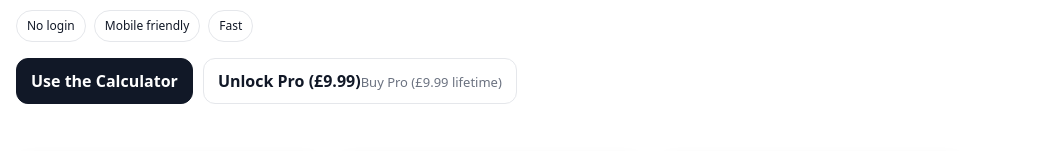
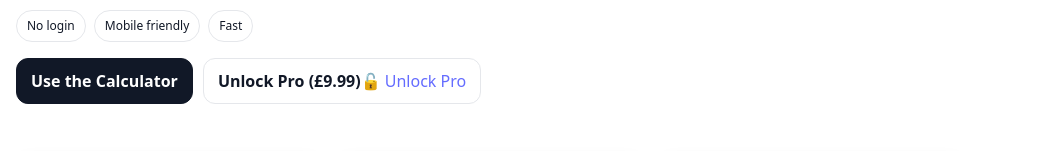
Before and after one commit to alanlea29/trading-risk-calculator, a React (Vite) app in the folder app/: page / in a window 1280 px wide. Shown: the part 231-382 px from the top of the page, without its empty margins (0-1043 px from the left). Built offline with nearby package versions, Linux system fonts and the light colour scheme.

Commit message:
Update CTA and fixes

```diff
--- a/app/src/App.jsx
+++ b/app/src/App.jsx
@@ -44,14 +44,15 @@ export default function App() {
               rel="noopener noreferrer"
             >
               Unlock Pro (£9.99)
-              <a
-                href="alanlea.gumroad.com/l/bkrsef"
-                target="_blank"
-                rel="noopener noreferrer"
-                className="muted"
-              >
-              Buy Pro (£9.99 lifetime)
-              </a>
+             <a
+              href="https://alanlea.gumroad.com/l/bkrsef"
+              target="_blank"
+              rel="noopener noreferrer"
+              className="cta-pro"
+            >
+              🔓 Unlock Pro
+</a>
+
 
             </a>
             </div>
```
